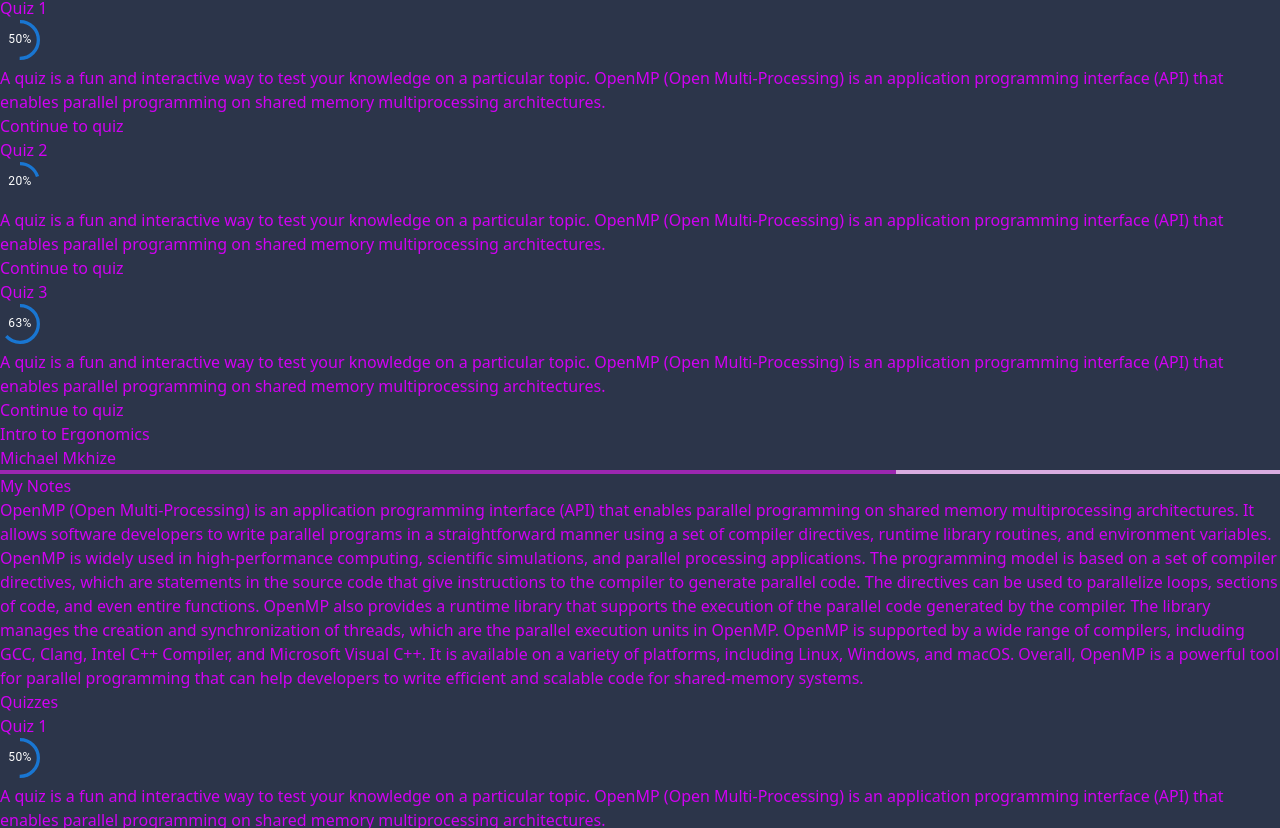
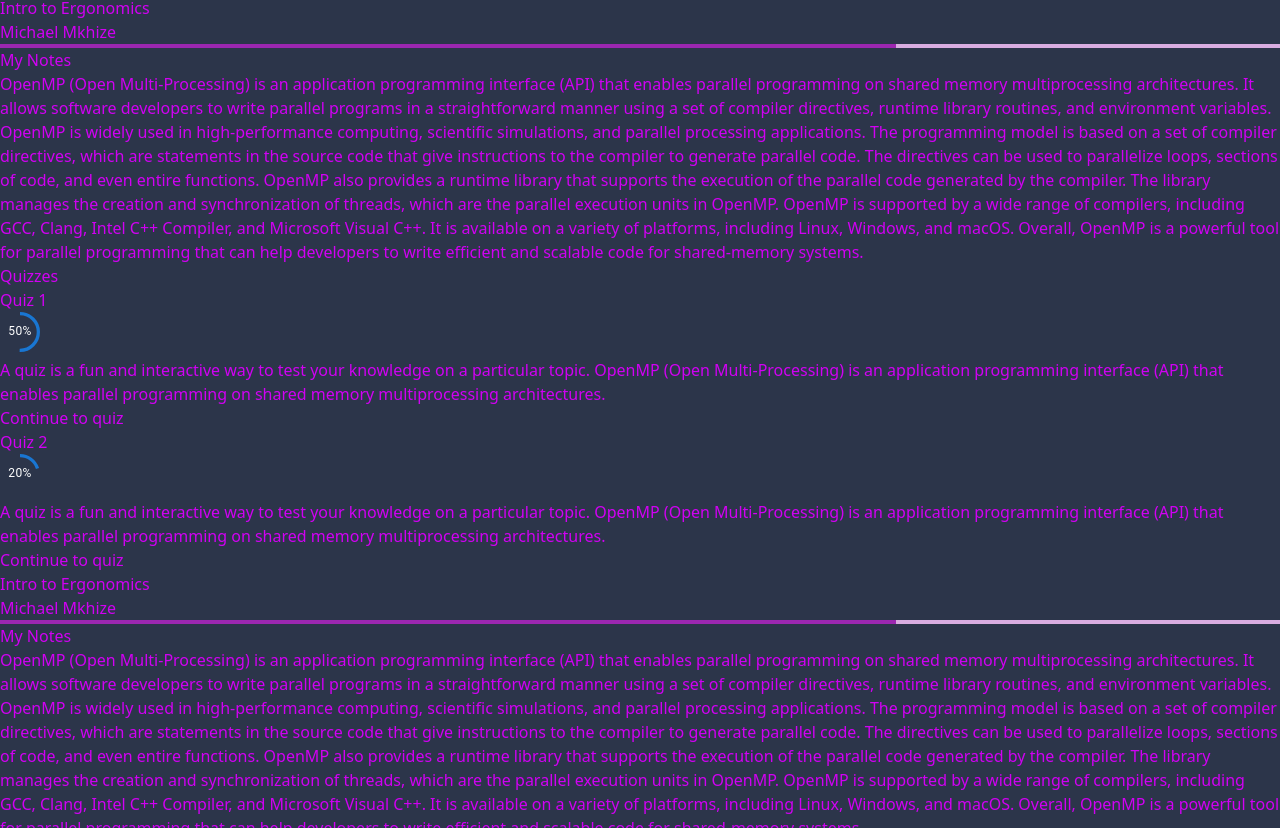
Before and after one commit to ItsJustSbu/Short-Course-System, a React (Create React App) app: page /portfolio in a window 1280 px wide. Shown: the part 1972-2800 px from the top of the page. Built offline with nearby package versions, Linux system fonts and the light colour scheme; what @material-tailwind/react would draw is missing.

Commit message:
Update PortfolioList.jsx
updates quizzes

```diff
--- a/src/components/PortfolioList.jsx
+++ b/src/components/PortfolioList.jsx
@@ -76,13 +76,6 @@ const quizzes = [
         percentage: 20,
         pass: false,
 
-    },
-    {
-        courseName: 'Intro to Ergonomics',
-        name: 'Quiz 3',
-        description: 'A quiz is a fun and interactive way to test your knowledge on a particular topic. OpenMP (Open Multi-Processing) is an application programming interface (API) that enables parallel programming on shared memory multiprocessing architectures.',
-        percentage: 63,
-        pass: false,
     },
 
 
```
